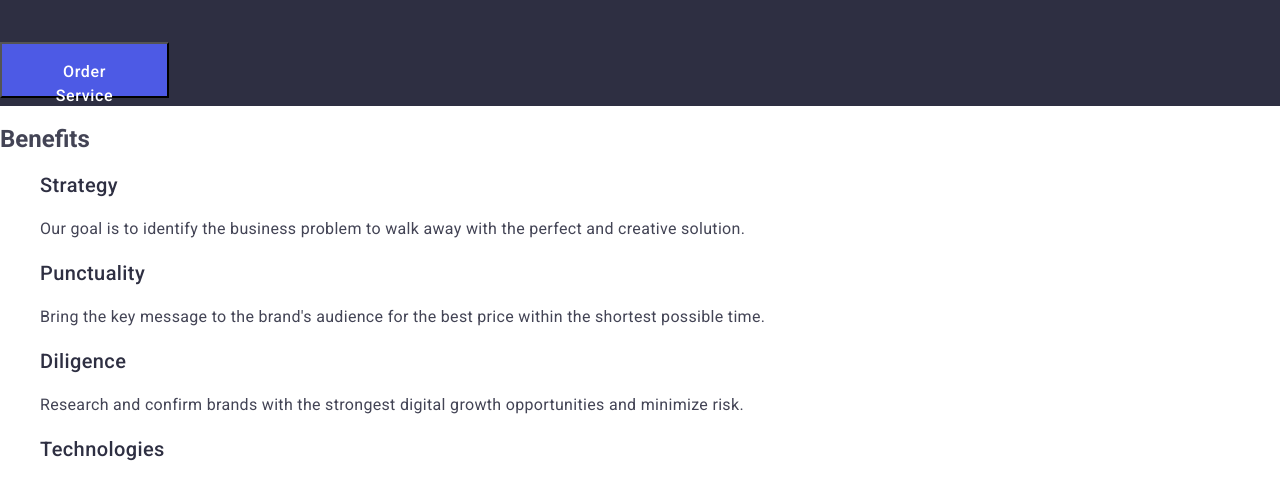
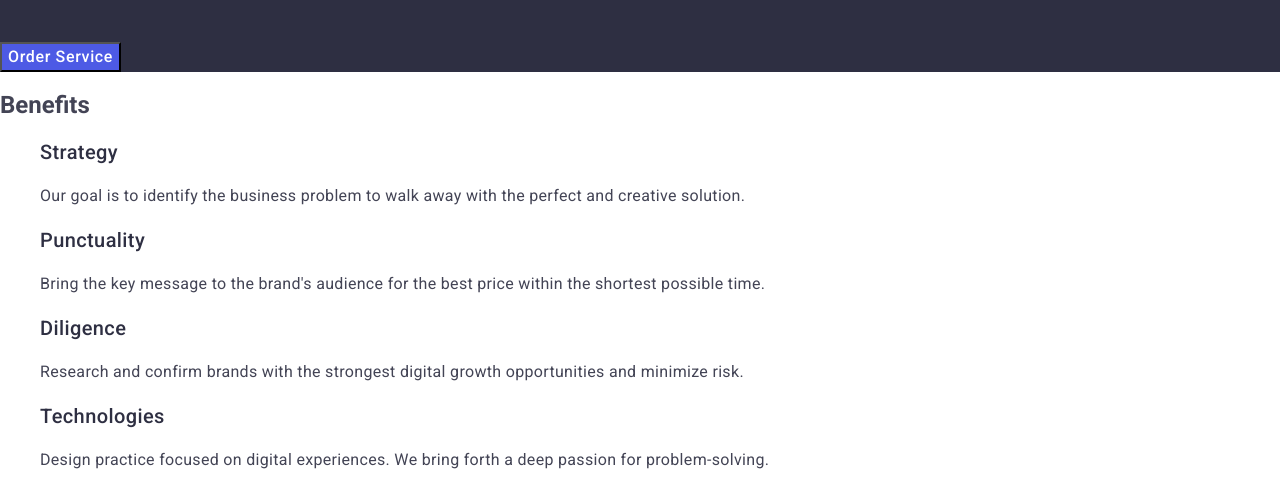
Before and after one commit to dmytro-talan/goit-markup-hw-02, a plain HTML site: page index.html in a window 1280 px wide. Shown: the part 284-762 px from the top of the page. Drawn offline with nearby package versions, Linux system fonts and the light colour scheme.

Commit message:
add-homework-02

```diff
--- a/css/styles.css
+++ b/css/styles.css
@@ -77,9 +77,6 @@ a {
         letter-spacing: 0.04em;
         color: #ffffff;
         cursor: pointer;
-        padding: 16px 32px;
-        width: 169px;
-        height: 56px;
             background: #4d5ae5;
 
 }
```
